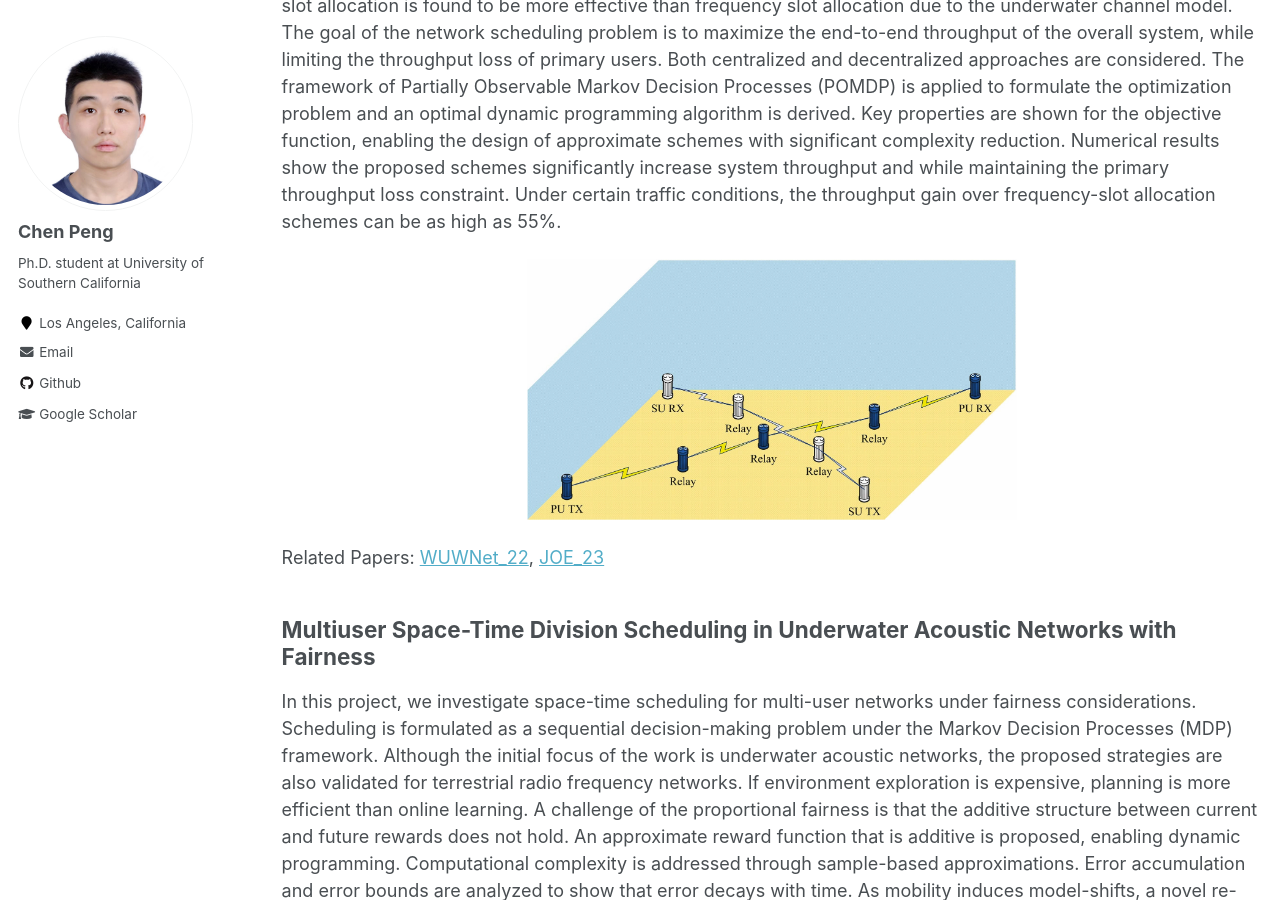
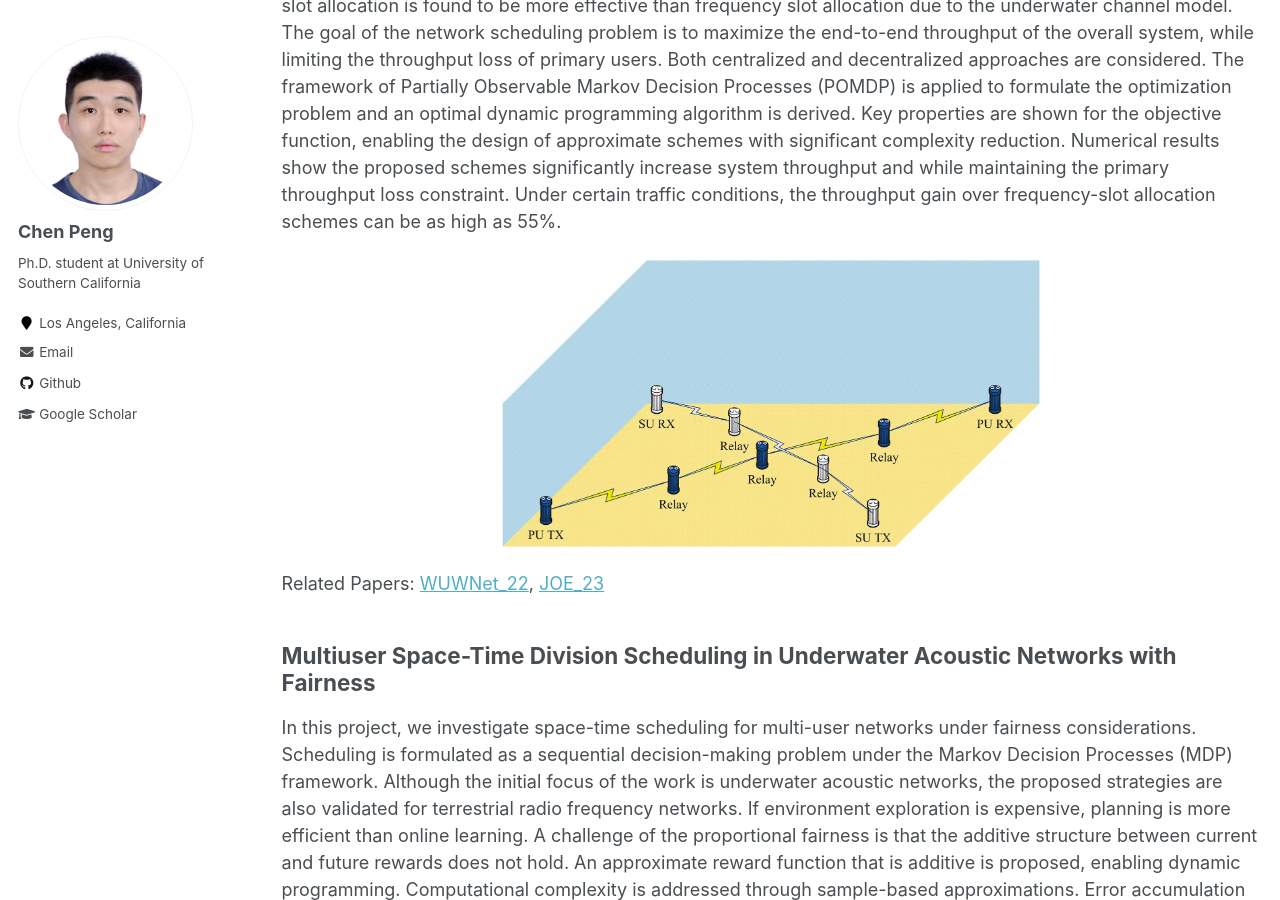
Before and after one commit to CalixPeng/CalixPeng.github.io, a Jekyll site: the page built from _pages/research.md, in a window 1280 px wide and 900 px high, scrolled down 398 px. Built offline with Jekyll 4.4.1, drawn with Linux system fonts in a browser that asks for light colours.

Commit message:
Update research.md

```diff
--- a/_pages/research.md
+++ b/_pages/research.md
@@ -14,7 +14,7 @@ redirect_from:
 ## Cognitive Scheduling for Multihop Underwater Acoustic Networks
 The major goal of this project is to investigate optimal scheduling for a cognitive multihop underwater acoustic network with a primary user interference constraint. The network consists of primary and secondary users, with multihop transmission adopted for both user types to provide reliable communications. Key characteristics of underwater acoustic channels, including large propagation delay, distance-and-frequency dependent attenuation, half-duplex modem and inter-hop interference are taken into account in the design and analysis. In particular, time-slot allocation is found to be more effective than frequency slot allocation due to the underwater channel model. The goal of the network scheduling problem is to maximize the end-to-end throughput of the overall system, while limiting the throughput loss of primary users. Both centralized and decentralized approaches are considered. The framework of Partially Observable Markov Decision Processes (POMDP) is applied to formulate the optimization problem and an optimal dynamic programming algorithm is derived. Key properties are shown for the objective function, enabling the design of approximate schemes with significant complexity reduction. Numerical results show the proposed schemes significantly increase system throughput and while maintaining the primary throughput loss constraint. Under certain traffic conditions, the throughput gain over frequency-slot allocation schemes can be as high as 55%.
 <p align="center">
-  <img src="../images/CM_UAN.png" style="max-width:50%; height:auto;">
+  <img src="../images/CM_UAN.png" style="max-width:55%; height:auto;">
 </p>
 
 Related Papers: [WUWNet_22](https://dl.acm.org/doi/abs/10.1145/3567600.3568143), [JOE_23](https://ieeexplore.ieee.org/abstract/document/10403107)
@@ -23,7 +23,7 @@ Related Papers: [WUWNet_22](https://dl.acm.org/doi/abs/10.1145/3567600.3568143),
 ## Multiuser Space-Time Division Scheduling in Underwater Acoustic Networks with Fairness
 In this project, we investigate space-time scheduling for multi-user networks under fairness considerations. Scheduling is formulated as a sequential decision-making problem under the Markov Decision Processes (MDP) framework. Although the initial focus of the work is underwater acoustic networks, the proposed strategies are also validated for terrestrial radio frequency networks. If environment exploration is expensive, planning is more efficient than online learning. A challenge of the proportional fairness is that the additive structure between current and future rewards does not hold. An approximate reward function that is additive is proposed, enabling dynamic programming. Computational complexity is addressed through sample-based approximations. Error accumulation and error bounds are analyzed to show that error decays with time. As mobility induces model-shifts, a novel re-planning scheme is proposed to optimize the timings of policy updates. Numerical results show that the proposed scheme significantly improves network capacity while maintaining a high level of fairness. Furthermore, the proposed approach yields average capacity and fairness gains as high as 37% and 27%, respectively, compared to current approaches.
 <p align="center">
-  <img src="../images/UA_RF_Nets.png" style="max-width:70%; height:auto;">
+  <img src="../images/UA_RF_Nets.png" style="max-width:65%; height:auto;">
 </p>
 
 Related Papers: [Asilomar_23](https://ieeexplore.ieee.org/abstract/document/10476989), [TWC_24](https://ieeexplore.ieee.org/abstract/document/10648649)
@@ -32,7 +32,7 @@ Related Papers: [Asilomar_23](https://ieeexplore.ieee.org/abstract/document/1047
 ## Low Complexity Causal Bandits with Asymmetric Graph Error Control ##
 This project considers the causal bandit problem, in which the objective is to select an optimal sequence of interventions on nodes in a causal graph. It is assumed that the graph is governed by linear structural equations; it is further assumed that both the causal topology and the distribution of interventions are unknown. By exploiting the causal relationships between the nodes whose signals contribute to the reward, interventions are optimized. First, based on the difference between the two types of graph identification errors (false positives and negatives), a causal graph learning method is proposed, which strongly reduces sample complexity relative to the prior art by learning sub-graphs. Under the assumption of Gaussian exogenous inputs and minimum-mean squared error weight estimation, a new uncertainty bound tailored to the causal bandit problem is derived. This uncertainty bound drives an upper confidence bound based intervention selection to optimize the reward. To cope with non-stationary bandits, a sub-graph change detection mechanism is proposed, with high sample efficiency. Numerical results compare the new methodology to existing schemes and show a substantial performance improvement in both stationary and non-stationary settings. Compared to existing approaches, the proposed scheme takes 67% fewer samples to learn the causal structure and achieves an average reward gain of 85%.
 <p align="center">
-  <img src="../images/causal_graph.png" style="max-width:50%; height:auto;">
+  <img src="../images/causal_graph.png" style="max-width:60%; height:auto;">
 </p>
 
 Related Papers: [ICASSP_24](https://ieeexplore.ieee.org/abstract/document/10445823)
```
